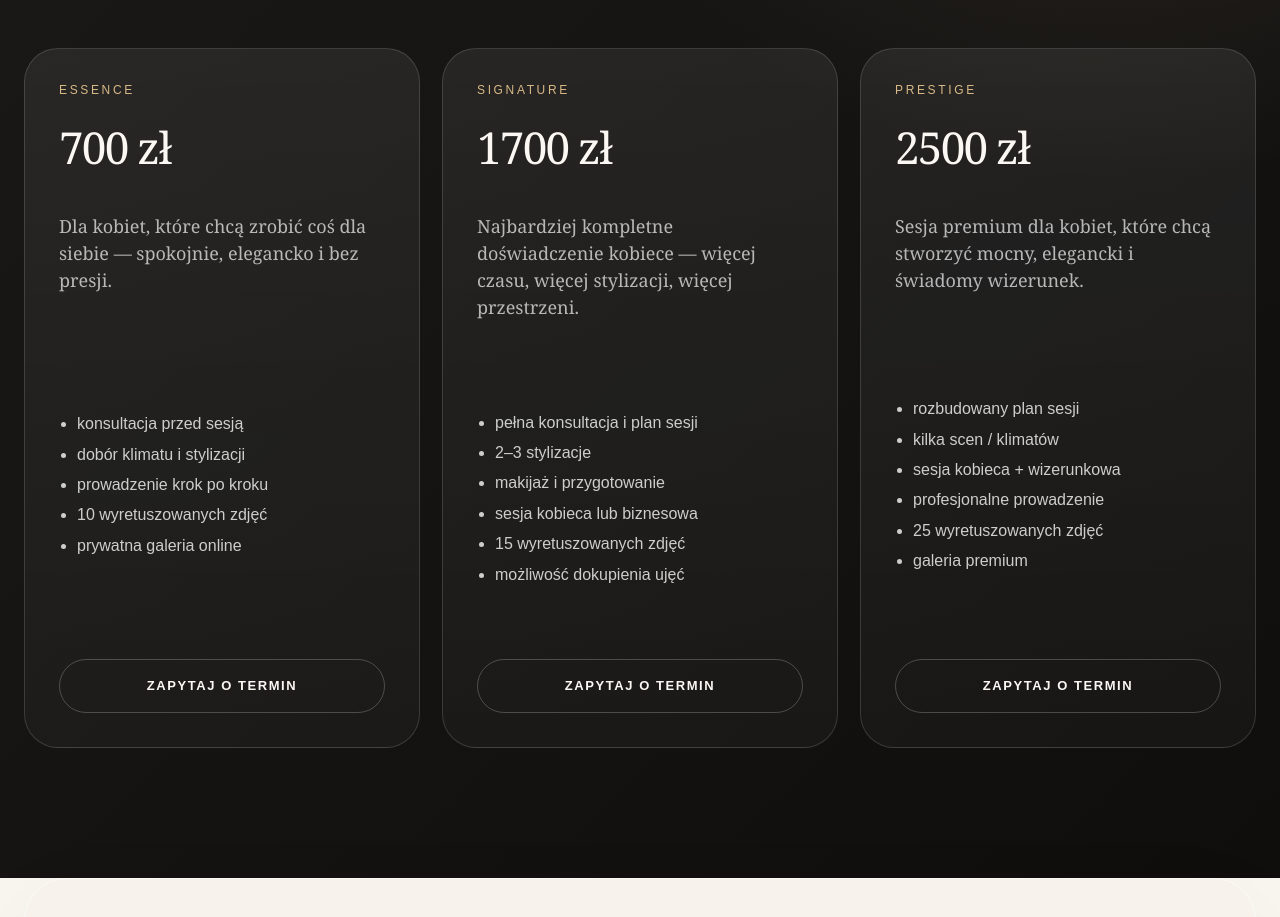
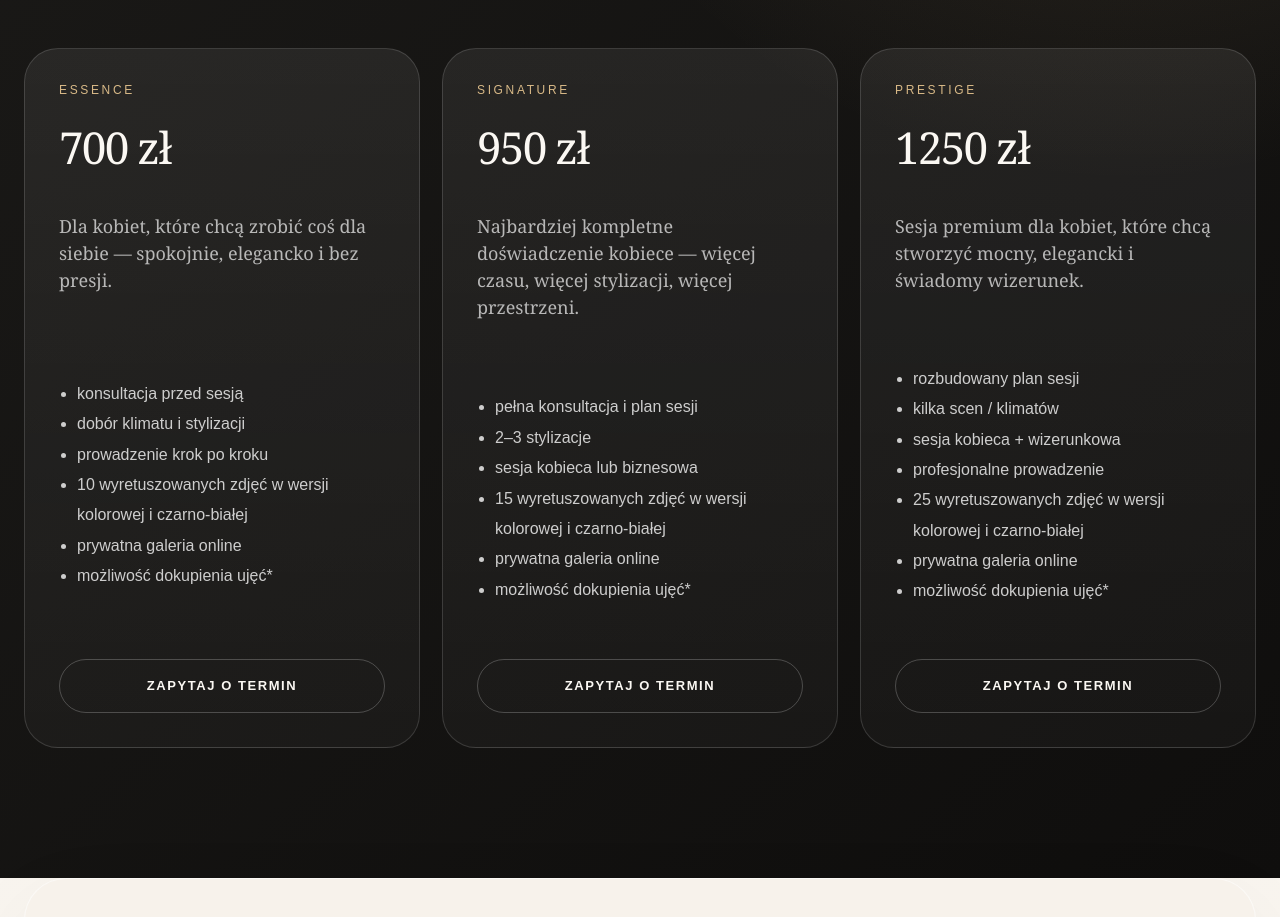
Before and after one commit to odkryjkobiecosc/odkryjkobiecosc-website, a Next.js app: page / in a window 1280 px wide. Shown: the part 8340-9257 px from the top of the page. Built offline with nearby package versions, Linux system fonts and the light colour scheme.

Commit message:
Update page.tsx

```diff
--- a/app/page.tsx
+++ b/app/page.tsx
@@ -44,34 +44,36 @@ const packages = [
       "konsultacja przed sesją",
       "dobór klimatu i stylizacji",
       "prowadzenie krok po kroku",
-      "10 wyretuszowanych zdjęć",
+      "10 wyretuszowanych zdjęć w wersji kolorowej i czarno-białej",
       "prywatna galeria online",
+      "możliwość dokupienia ujęć*",
     ],
   },
   {
     name: "SIGNATURE",
-    price: "1700 zł",
+    price: "950 zł",
     text: "Najbardziej kompletne doświadczenie kobiece — więcej czasu, więcej stylizacji, więcej przestrzeni.",
     features: [
       "pełna konsultacja i plan sesji",
       "2–3 stylizacje",
-      "makijaż i przygotowanie",
       "sesja kobieca lub biznesowa",
-      "15 wyretuszowanych zdjęć",
-      "możliwość dokupienia ujęć",
+      "15 wyretuszowanych zdjęć w wersji kolorowej i czarno-białej",
+      "prywatna galeria online",
+      "możliwość dokupienia ujęć*",
     ],
   },
   {
     name: "PRESTIGE",
-    price: "2500 zł",
+    price: "1250 zł",
     text: "Sesja premium dla kobiet, które chcą stworzyć mocny, elegancki i świadomy wizerunek.",
     features: [
       "rozbudowany plan sesji",
       "kilka scen / klimatów",
       "sesja kobieca + wizerunkowa",
       "profesjonalne prowadzenie",
-      "25 wyretuszowanych zdjęć",
-      "galeria premium",
+      "25 wyretuszowanych zdjęć w wersji kolorowej i czarno-białej",
+      "prywatna galeria online",
+      "możliwość dokupienia ujęć*",
     ],
   },
 ];
```
